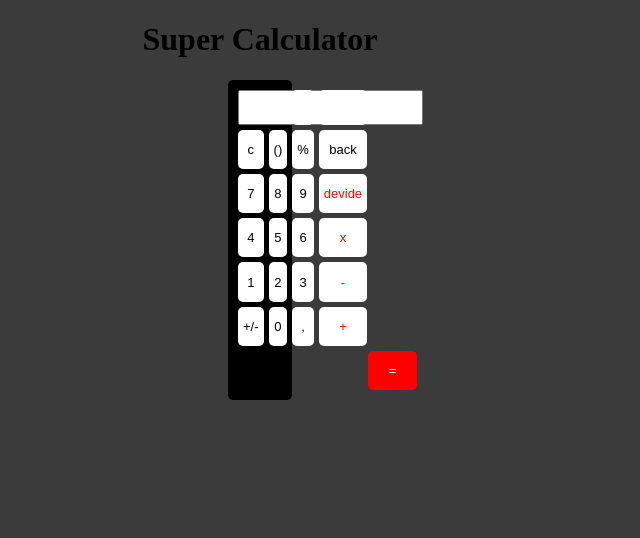
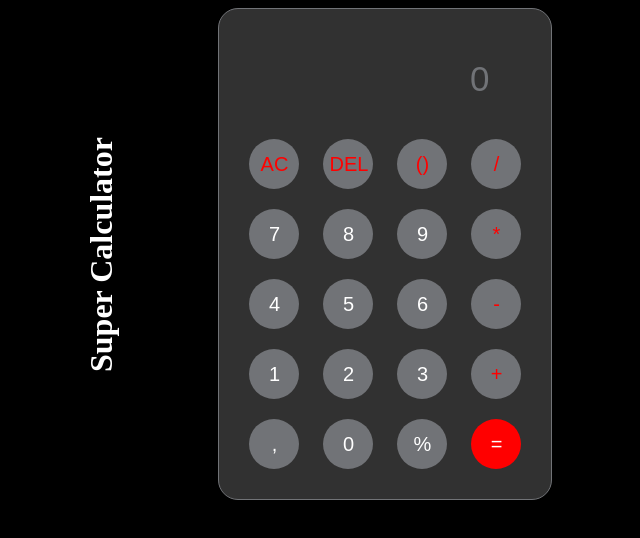
Before and after one commit to gcusaaa/calculator, a plain HTML site: page index.html in a window 1280 px wide. Shown: the whole page, without its empty margins (380-1020 px from the left). Drawn offline with Linux system fonts and the light colour scheme.

Commit message:
calculator functions

```diff
--- a/css/style.css
+++ b/css/style.css
@@ -6,26 +6,73 @@
     box-sizing: border-box;
 }
 body {
-    background-color: rgb(59, 59, 59);
+    background-color: rgb(0, 0, 0);
+    width: 100%;
+    height: 100%;
+    display: flex;
+    justify-content: center;
+    align-items: center;
 }
-h1 {
+#header {
+    color: white;
+    transform: rotate(270deg);
+}
+.calculator {
+    border: 1px solid #717377;
+    padding: 20px;
+    border-radius: 20px;
+    background: rgb(49, 49, 49);
+}
+input {
+    width: 220px;
+    border: none;
+    padding: 20px;
+    margin: 10px;
+    border-radius: 10px;
+    background: transparent;
+    font-size: 35px;
+    text-align: right;
+    cursor: pointer;
+    color: white;
+}
+input::placeholder {
+    color: #717377;
+    width: 100%;
+}
+button {
+    border: none;
+    width: 50px;
+    height: 50px;
+    margin: 10px;
+    border-radius: 50%;
+    background: #717377;
+    color: white;
+    font-size: 20px;
+}
+#equal {
+    background-color: red;
+}
+.operator {
+    color: red;
+}
+/* h1 {
     text-align: center;
 }
-#calculator {
+#calculator { */
     /* position: relative; */
-    top: 180px;
+    /* top: 180px;
     margin-inline: 600px;
     display: grid;
     grid-template-columns: repeat(4, 1fr);
     gap: 5px;
     padding: 10px;
-    background-color: black;
+    background-color: black; */
     /* border: 2px green; */
-    border-radius: 5px;
+    /* border-radius: 5px; */
     /* overflow: hidden; */
-    height: 300px;
+    /* height: 300px; */
 }
-#calculator button {
+/* #calculator button {
     padding: 5px;
     font-size: 13px;
     text-align: center;
@@ -44,7 +91,7 @@ h1 {
     position: relative;
     left: 130px;
     grid-column: 1/3;
-}
+} */
 /* .calculator {
     display: flex;
     width: 400px;
@@ -53,7 +100,7 @@ h1 {
     border-radius: 10px;
     text-align: center;
 } */
-.button {
+/* .button {
     width: 80px;
     height: 600px;
 }
@@ -66,7 +113,7 @@ h1 {
 }
 .button:hover {
     background-color: red;
-}
+} */
 /* :is(calculator, results) {
     display: fle;
 } */
--- a/index.html
+++ b/index.html
@@ -7,69 +7,42 @@
     <title>My Calculator</title>
 </head>
 <body>
-    <h1>Super Calculator</h1>
-    <div id="calculator">
-        <div id="results">
-            <input type="text" id="answer">
+    <h1 id="header">Super Calculator</h1>
+    <div class="calculator">
+        <input type="text" placeholder="0" id="answerBox">
+        <div>
+            <button class="operator">AC</button>
+            <button class="operator">DEL</button>
+            <button class="operator">()</button>
+            <button class="operator">/</button>
         </div>
-        <button></button>
-        <button></button>
-        <button class="clear">c</button>
-        <button class="bracket">()</button>
-        <button>%</button>
-        <button class="backspace">back</button>
+        <div>
             <button>7</button>
             <button>8</button>
             <button>9</button>
-        <button class="operator">devide</button>
+            <button class="operator">*</button>
+        </div>
+        <div>
             <button>4</button>
             <button>5</button>
             <button>6</button>
-        <button class="operator">x</button>
+            <button class="operator">-</button>
+        </div>
+        <div>
             <button>1</button>
             <button>2</button>
             <button>3</button>
-        <button class="operator">-</button>
-        <button class="">+/-</button>
+            <button class="operator">+</button>
+        </div>
+        <div>
+            <button>,</button>
             <button>0</button>
-        <button>,</button>
-        <button class="operator">+</button>
+            <button class="percBtn">%</button>
             <button id="equal">=</button>
         </div>
+    </div>
 
-    <!-- <button style="margin-inline: 620px;">=</button>
-    <div class="equalbutton">
-    </div> -->
 
-    <!-- <table>
-        <tr>
-            <td><input type="text" id="results"></td>
-            <td><input type="button" value="c"></td>
-        </tr>
-        <tr>
-            <td><input type="text"></td>
-            <td><input type="text"></td>
-            <td><input type="text"></td>
-            <td><input type="text"></td>
-        </tr>
-        <tr>
-            <td><input type="text"></td>
-            <td><input type="text"></td>
-            <td><input type="text"></td>
-            <td><input type="text"></td>
-        </tr>
-        <tr>
-            <td><input type="text"></td>
-            <td><input type="text"></td>
-            <td><input type="text"></td>
-            <td><input type="text"></td>
-        </tr>
-        <tr>
-            <td><input type="text"></td>
-            <td><input type="text"></td>
-            <td><input type="text"></td>
-            <td><input type="text"></td>
-        </tr>
-    </table> -->
+    <script src="./js/script.js"></script>
 </body>
 </html>
--- /dev/null
+++ b/js/script.js
@@ -0,0 +1,25 @@
+let input = document.getElementById('answerBox')
+let buttons = document.querySelectorAll('button')
+
+let string = " ";
+let arr = Array.from(buttons);
+arr.forEach(button => {
+  button.addEventListener('click', (e) => {
+    if(e.target.innerHTML == '='){
+      string = eval(string);
+      input.value = string;
+    }
+
+    else if(e.target.innerHTML == 'AC'){
+      string = "";
+      input.value = string
+    }
+    else if(e.target.innerHTML == 'DEL'){
+      string = string.substring(0, string.length-1)
+      input.value = string;
+    }
+
+    string += e.target.innerHTML;
+    input.value = string;
+  })
+})
```
Lines whose indentation alone changed are shown as unchanged.
